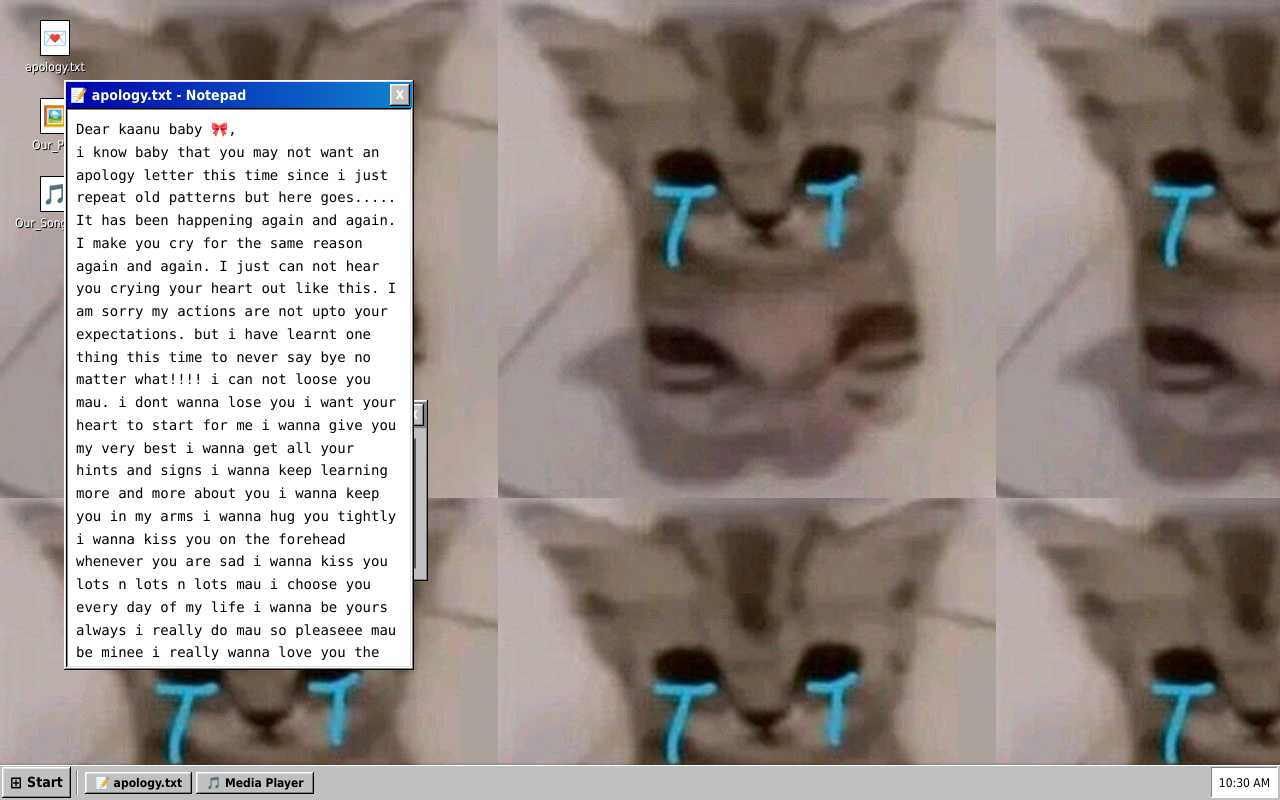
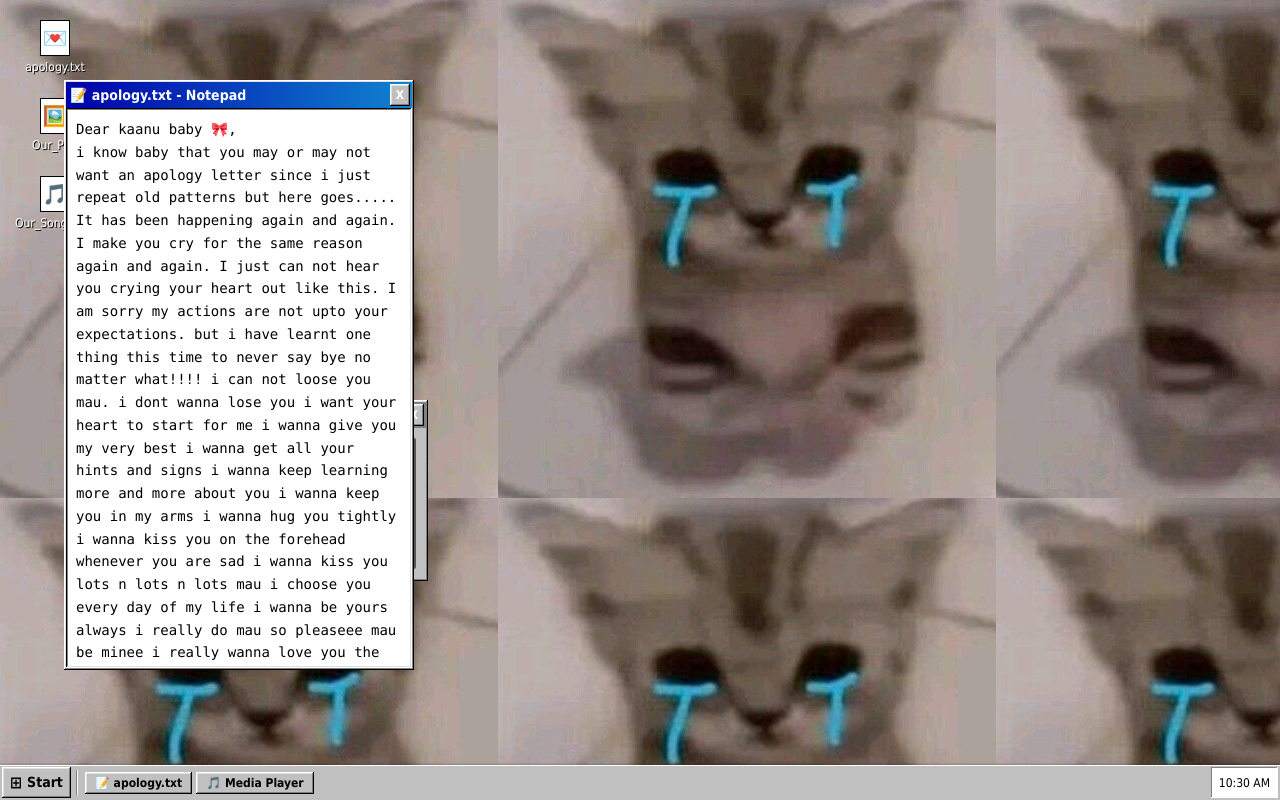
Before and after one commit to frostycry/website-two, a plain HTML site: page index.html in a window 1280 px wide. Drawn offline with nearby package versions, Linux system fonts and the light colour scheme.

Commit message:
Update index.html

```diff
--- a/index.html
+++ b/index.html
@@ -280,7 +280,7 @@ body {
         <div class="window-content win-border-inset bg-white">
             <p class="font-mono text-sm leading-relaxed">
                 Dear kaanu baby 🎀,<br>
-                i know baby that you may not want an apology letter this time since i just repeat old patterns but here goes.....
+                i know baby that you may or may not want an apology letter since i just repeat old patterns but here goes.....
                  It has been happening again and again. I make you cry for the same reason again and again. I just can not hear you crying your heart out like this.
                 I am sorry my actions are not upto your expectations. but i have learnt one thing this time to
                 never say bye no matter what!!!!
```
